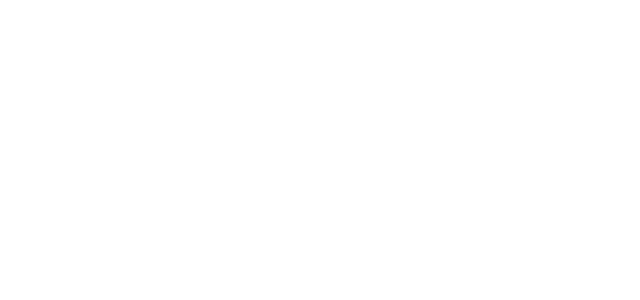
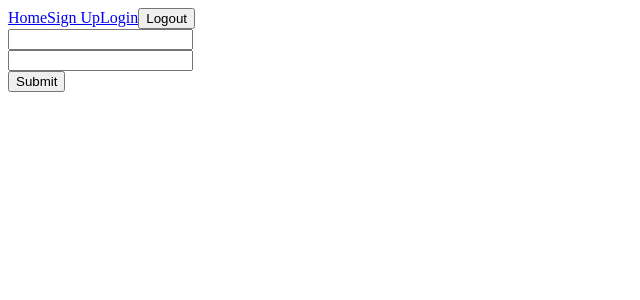
Before and after one commit to HyeonwoongJang/facebug-front-end, a React (Create React App) app: page /login in a window 1280 px wide. Before the commit this address had no page. Shown: the top 300 px of the page, without its empty margins (0-640 px from the left). Built offline with nearby package versions, Linux system fonts and the light colour scheme.

Commit message:
로그인 로그아웃 기능 구현

```diff
--- /dev/null
+++ b/src/api/POST/login.js
@@ -0,0 +1,29 @@
+import axios from "axios";
+import { HOST } from "../../shared/localhostUrl";
+
+const postLogin = async (email, password) => {
+  const loginData = {
+    email,
+    password,
+  };
+
+  const config = {
+    method: "post",
+    maxBodyLength: Infinity,
+    url: `${HOST}/login/`,
+    headers: {
+      "Content-Type": "application/json",
+    },
+    data: loginData,
+  };
+
+  try {
+    const response = await axios.request(config);
+    return response;
+  } catch (err) {
+    console.error(err);
+    return err;
+  }
+};
+
+export { postLogin };
--- /dev/null
+++ b/src/components/Navigation.jsx
@@ -0,0 +1,31 @@
+import React from "react";
+import { Outlet, Link, useNavigate } from "react-router-dom";
+
+// logout function
+import { logout } from "../js/logout";
+
+const Navigation = () => {
+  const navigate = useNavigate();
+
+  const onClickLogoutHandler = () => {
+    logout(navigate);
+  };
+
+  return (
+    <>
+      <header>
+        <nav>
+          <Link to="/">Home</Link>
+          <Link to="/register">Sign Up</Link>
+          <Link to="/login">Login</Link>
+          <button onClick={onClickLogoutHandler}>Logout</button>
+        </nav>
+      </header>
+      <main>
+        <Outlet />
+      </main>
+    </>
+  );
+};
+
+export default Navigation;
--- /dev/null
+++ b/src/components/NotFound.jsx
@@ -0,0 +1,5 @@
+const NotFound = () => {
+  return <h1 style={{ fontSize: "4rem", color: "red" }}>404 NotFound</h1>;
+};
+
+export default NotFound;
--- /dev/null
+++ b/src/js/logout.js
@@ -0,0 +1,6 @@
+const logout = (navigate) => {
+  localStorage.clear();
+  navigate("/");
+};
+
+export { logout };
--- /dev/null
+++ b/src/js/saveLocalStorageToken.js
@@ -0,0 +1,17 @@
+const saveLocalStorageToken = (access, refresh) => {
+  localStorage.setItem("access", access);
+  localStorage.setItem("refresh", refresh);
+
+  const base64Url = access.split(".")[1];
+  const base64 = base64Url.replace(/-/g, "+").replace(/_/g, "/");
+  const jsonPayload = decodeURIComponent(
+    atob(base64)
+      .split("")
+      .map((c) => "%" + ("00" + c.charCodeAt(0).toString(16)).slice(-2))
+      .join("")
+  );
+
+  localStorage.setItem("payload", jsonPayload);
+};
+
+export { saveLocalStorageToken };
--- /dev/null
+++ b/src/pages/Login.jsx
@@ -0,0 +1,63 @@
+import React from "react";
+import { useForm } from "react-hook-form";
+import { useNavigate } from "react-router-dom";
+
+// 유효성 검사
+import { EMAIL_REGEX } from "../js/validation";
+
+// api
+import { postLogin } from "../api/POST/login";
+
+// js
+import { saveLocalStorageToken } from "../js/saveLocalStorageToken";
+
+const Login = () => {
+  const navigate = useNavigate();
+
+  const {
+    register,
+    handleSubmit,
+    formState: { errors },
+    setError,
+  } = useForm();
+
+  const onSubmitLoginHandler = async ({ email, password }) => {
+    console.log("로그인 요청 ㄱ");
+    const response = await postLogin(email, password);
+
+    if (response.status === 200) {
+      const { access, refresh } = response.data;
+      saveLocalStorageToken(access, refresh);
+      navigate("/");
+    } else {
+      console.log(response);
+      setError("password", { message: "계정을 다시 확인하세요." });
+    }
+  };
+
+  return (
+    <form onSubmit={handleSubmit(onSubmitLoginHandler)}>
+      <input
+        {...register("email", {
+          required: "이메일을 필수로 입력해주세요.",
+          pattern: {
+            value: EMAIL_REGEX,
+            message: "이메일 형식을 맞춰서 작성하세요.",
+            shouldFocus: true,
+          },
+        })}
+      />
+      {<div>{errors?.email?.message}</div>}
+      <input
+        type="password"
+        {...register("password", {
+          required: "비밀번호를 필수로 입력해주세요.",
+        })}
+      />
+      {<div>{errors?.password?.message}</div>}
+      <input type="submit" />
+    </form>
+  );
+};
+
+export default Login;
--- a/src/pages/Register.jsx
+++ b/src/pages/Register.jsx
@@ -1,5 +1,8 @@
 import React, { useEffect, useState } from "react";
 import { useForm } from "react-hook-form";
+import { useNavigate } from "react-router-dom";
+
+// 유효성 검사
 import { EMAIL_REGEX, PWD_REGEX } from "../js/validation";
 
 // js
@@ -25,6 +28,9 @@
     setError,
     watch,
   } = useForm();
+
+  // 네비게이션
+  const navigate = useNavigate();
 
   // 제어 컴포넌트로 이메일, 닉네임 값 실시간 확인
   const watchEmail = watch("email");
@@ -130,7 +136,6 @@
       }
       // 모두 통과하면 회원가입 api 호출
       console.log("API 호출");
-      alert("이메일 갔으니까 확인하세요");
       postRegister(
         email,
         nickname,
@@ -139,6 +144,8 @@
         profile[0],
         intro
       );
+      alert("이메일 갔으니까 확인하세요");
+      navigate("/login");
     } else {
       // 이메일 / 닉네임 중복 검사를 하지 않으면 아래 코드 실행
       if (!isPassedEmail) {
--- a/src/shared/Router.js
+++ b/src/shared/Router.js
@@ -1,14 +1,20 @@
 import { BrowserRouter, Route, Routes } from "react-router-dom";
 import Main from "../pages/Main";
 import Register from "../pages/Register";
+import Navigation from "../components/Navigation";
+import NotFound from "../components/NotFound";
+import Login from "../pages/Login";
 
 const Router = () => {
   return (
     <BrowserRouter>
       <Routes>
-        {/* <Route index element={<Main />} /> */}
-        <Route index element={<Register />} />
-        {/* <Route path="/register" element={<Register />} /> */}
+        <Route element={<Navigation />}>
+          <Route index element={<Main />} />
+          <Route path="/register" element={<Register />} />
+          <Route path="/login" element={<Login />} />
+        </Route>
+        <Route path="*" element={<NotFound />} />
       </Routes>
     </BrowserRouter>
   );
```
